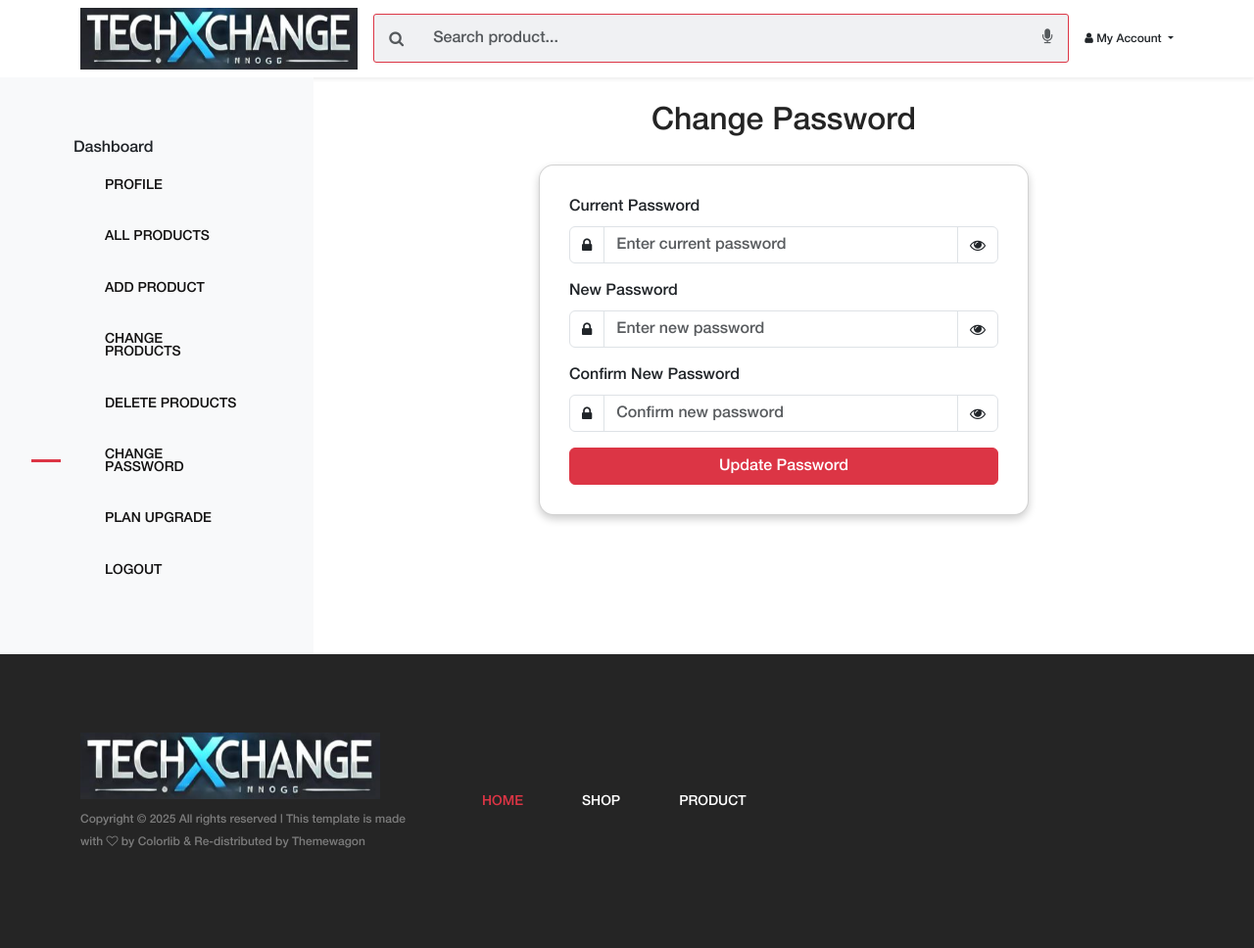
After one commit to VIVEKVKC55/techx, a Django app: page /accounts/change-password/ in a window 1280 px wide. The commit adds this page. Shown: the whole page at 98% size. Run offline with Django 5.2, Linux system fonts and the light colour scheme; the visitor is signed in with stand-in values (Sample User, id 1); parts of the project's set-up code (start-up, migrations or seed data) failed here and were passed over; some libraries are stand-ins or nearby versions.

Commit message:
add change password and fa-icons

```diff
--- a/customer/cus_view/dashboard.py
+++ b/customer/cus_view/dashboard.py
@@ -1,7 +1,9 @@
 from django.views.generic import TemplateView, ListView
 from django.contrib.auth.mixins import LoginRequiredMixin
 from catalog.models import Product
-
+from django.contrib.auth.views import PasswordChangeView
+from django.urls import reverse_lazy
+from django.contrib.messages.views import SuccessMessageMixin
 
 class ProfileView(LoginRequiredMixin, TemplateView):
     template_name = "default/customer/dashboard/profile.html"
@@ -19,3 +21,8 @@ class UserProductListView(LoginRequiredMixin, ListView):
 
     def get_queryset(self):
         return Product.objects.filter(created_by=self.request.user)
+
+class CustomPasswordChangeView(SuccessMessageMixin, PasswordChangeView):
+    template_name = "default/customer/dashboard/change_password.html"  # Update with your template path
+    success_url = reverse_lazy("user:profile")  # Redirect to profile page after password change
+    success_message = "Your password has been successfully updated!"
--- a/customer/urls.py
+++ b/customer/urls.py
@@ -1,6 +1,7 @@
 from django.urls import path
 from .views import register, user_login, user_logout,forgot_password_request,reset_password
-from .cus_view.dashboard import ProfileView, UserProductListView
+from .cus_view.dashboard import ProfileView, UserProductListView, CustomPasswordChangeView
+
 
 app_name="user"
 
@@ -12,4 +13,5 @@ urlpatterns = [
     path("reset-password/<uidb64>/<token>/", reset_password, name="reset_password"),
     path("profile/", ProfileView.as_view(), name="profile"),
     path("user-products/", UserProductListView.as_view(), name="user-products"),
+    path("change-password/", CustomPasswordChangeView.as_view(), name="change-password"),
 ]
--- /dev/null
+++ b/templates/default/customer/dashboard/change_password.html
@@ -0,0 +1,86 @@
+{% extends "default/layout/layout.html" %}
+{% load static %}
+
+{% block title %} Change Password {% endblock %}
+{% block canonical_url %}{{request.scheme}}://{{request.META.HTTP_HOST}}{{request.path}}{% endblock %}
+
+{% block ld_json %}
+{{home_schema|safe}}
+{% endblock %}
+
+{% block home_content %}
+    <!-- hero area -->
+    {% include "default/customer/dashboard/left-menu.html" %}
+
+    <div class="products-catagories-area clearfix">
+        <div class="container mt-4">
+            <h2 class="text-center mb-4">Change Password</h2>
+            <div class="card custom-card">
+                <form method="post">
+                    {% csrf_token %}
+
+                    <!-- Old Password -->
+                    <div class="mb-3">
+                        <label class="form-label">Current Password</label>
+                        <div class="input-group">
+                            <span class="input-group-text bg-white"><i class="fa fa-lock"></i></span>
+                            <input type="password" name="old_password" class="form-control" id="oldPassword" placeholder="Enter current password" required>
+                            <span class="input-group-text bg-white">
+                                <i class="fa fa-eye toggle-password" data-target="oldPassword"></i>
+                            </span>
+                        </div>
+                    </div>
+
+                    <!-- New Password -->
+                    <div class="mb-3">
+                        <label class="form-label">New Password</label>
+                        <div class="input-group">
+                            <span class="input-group-text bg-white"><i class="fa fa-lock"></i></span>
+                            <input type="password" name="new_password1" class="form-control" id="newPassword" placeholder="Enter new password" required>
+                            <span class="input-group-text bg-white">
+                                <i class="fa fa-eye toggle-password" data-target="newPassword"></i>
+                            </span>
+                        </div>
+                    </div>
+
+                    <!-- Confirm New Password -->
+                    <div class="mb-3">
+                        <label class="form-label">Confirm New Password</label>
+                        <div class="input-group">
+                            <span class="input-group-text bg-white"><i class="fa fa-lock"></i></span>
+                            <input type="password" name="new_password2" class="form-control" id="confirmPassword" placeholder="Confirm new password" required>
+                            <span class="input-group-text bg-white">
+                                <i class="fa fa-eye toggle-password" data-target="confirmPassword"></i>
+                            </span>
+                        </div>
+                    </div>
+
+                    <button type="submit" class="btn btn-danger w-100">Update Password</button>
+                </form>
+            </div>
+        </div>
+    </div>
+    <!-- hero area end -->
+{% endblock home_content %}
+{% block extrastyle %}
+{% endblock extrastyle %}
+
+{% block extrajs %}
+<!-- Password Toggle Script -->
+<script>
+    document.querySelectorAll(".toggle-password").forEach(item => {
+        item.addEventListener("click", function () {
+            let target = document.getElementById(this.getAttribute("data-target"));
+            if (target.type === "password") {
+                target.type = "text";
+                this.classList.remove("fa-eye");
+                this.classList.add("fa-eye-slash");
+            } else {
+                target.type = "password";
+                this.classList.remove("fa-eye-slash");
+                this.classList.add("fa-eye");
+            }
+        });
+    });
+</script>
+{% endblock extrajs %}
--- a/templates/default/customer/dashboard/left-menu.html
+++ b/templates/default/customer/dashboard/left-menu.html
@@ -27,11 +27,14 @@
                 <li class="{% if request.path == '/catalog/products/delete/' %}active{% endif %}">
                     <a href="#">Delete Products</a>
                 </li>
-                <li class="{% if request.path == '/account/change-password/' %}active{% endif %}">
-                    <a href="#">Change Password</a>
+                <li class="{% if request.path == '/accounts/change-password/' %}active{% endif %}">
+                    <a href="{% url "user:change-password" %}">Change Password</a>
                 </li>
                 <li class="{% if request.path == '/account/plan-upgrade/' %}active{% endif %}">
                     <a href="#">Plan Upgrade</a>
+                </li>
+                <li>
+                    <a href="{% url "user:logout" %}">Logout</a>
                 </li>
             </ul>
         </ul>
--- a/templates/default/customer/dashboard/products.html
+++ b/templates/default/customer/dashboard/products.html
@@ -1,7 +1,7 @@
 {% extends "default/layout/layout.html" %}
 {% load static %}
 
-{% block title %} Account Dashboard {% endblock %}
+{% block title %} Products List {% endblock %}
 {% block canonical_url %}{{request.scheme}}://{{request.META.HTTP_HOST}}{{request.path}}{% endblock %}
 
 {% block ld_json %}
--- a/templates/default/customer/dashboard/profile.html
+++ b/templates/default/customer/dashboard/profile.html
@@ -1,7 +1,7 @@
 {% extends "default/layout/layout.html" %}
 {% load static %}
 
-{% block title %} Account Dashboard {% endblock %}
+{% block title %} User Profile {% endblock %}
 {% block canonical_url %}{{request.scheme}}://{{request.META.HTTP_HOST}}{{request.path}}{% endblock %}
 
 {% block ld_json %}
--- a/templates/default/layout/mobile_nav.html
+++ b/templates/default/layout/mobile_nav.html
@@ -21,10 +21,11 @@
         </a>
         <ul class="dropdown-menu custom-dropdown">
             {% if user.is_authenticated %}
-            <li><a class="dropdown-item" href="{% url 'user:logout' %}"><i class="fa fa-user-circle me-2"></i>Logout</a></li>
+            <li><a class="dropdown-item" href="{% url 'user:profile' %}"><i class="fa fa-user-circle me-2"></i>Profile</a></li>
+            <li><a class="dropdown-item" href="{% url 'user:logout' %}"><i class="fa fa-sign-out me-2"></i>Logout</a></li>
             {% else %}
-            <li><a class="dropdown-item" href="{% url 'user:register' %}"><i class="fa fa-user-circle me-2"></i>Registration</a></li>
-            <li><a class="dropdown-item" href="{% url 'user:login' %}"><i class="fa fa-user-circle me-2"></i>Login</a></li>
+            <li><a class="dropdown-item" href="{% url 'user:register' %}"><i class="fa fa-user-plus me-2"></i>Registration</a></li>
+            <li><a class="dropdown-item" href="{% url 'user:login' %}"><i class="fa fa-sign-in me-2"></i>Login</a></li>
             {% endif %}
         </ul>
     </div>
--- a/templates/default/layout/top_menu.html
+++ b/templates/default/layout/top_menu.html
@@ -23,10 +23,10 @@
 				<ul class="dropdown-menu custom-dropdown">
 					{% if user.is_authenticated %}
 					<li><a class="dropdown-item" href="{% url 'user:profile' %}"><i class="fa fa-user-circle me-2"></i>Profile</a></li>
-					<li><a class="dropdown-item" href="{% url 'user:logout' %}"><i class="fa fa-user-circle me-2"></i>Logout</a></li>
+					<li><a class="dropdown-item" href="{% url 'user:logout' %}"><i class="fa fa-sign-out me-2"></i>Logout</a></li>
 					{% else %}
-					<li><a class="dropdown-item" href="{% url 'user:register' %}"><i class="fa fa-user-circle me-2"></i>Registration</a></li>
-					<li><a class="dropdown-item" href="{% url 'user:login' %}"><i class="fa fa-user-circle me-2"></i>Login</a></li>
+					<li><a class="dropdown-item" href="{% url 'user:register' %}"><i class="fa fa-user-plus me-2"></i>Registration</a></li>
+					<li><a class="dropdown-item" href="{% url 'user:login' %}"><i class="fa fa-sign-in me-2"></i>Login</a></li>
 					{% endif %}
 				</ul>
 			</div>
```
